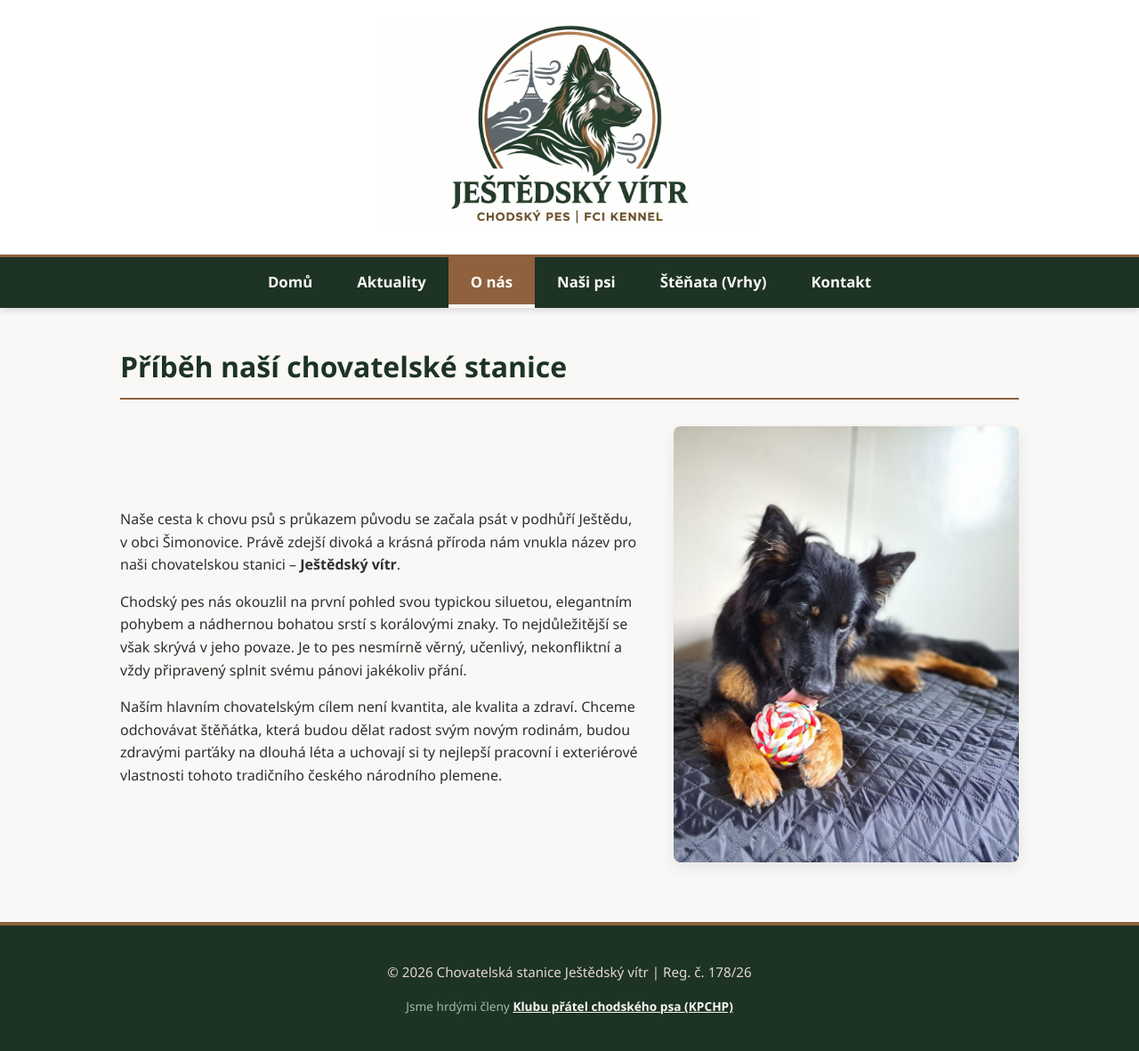
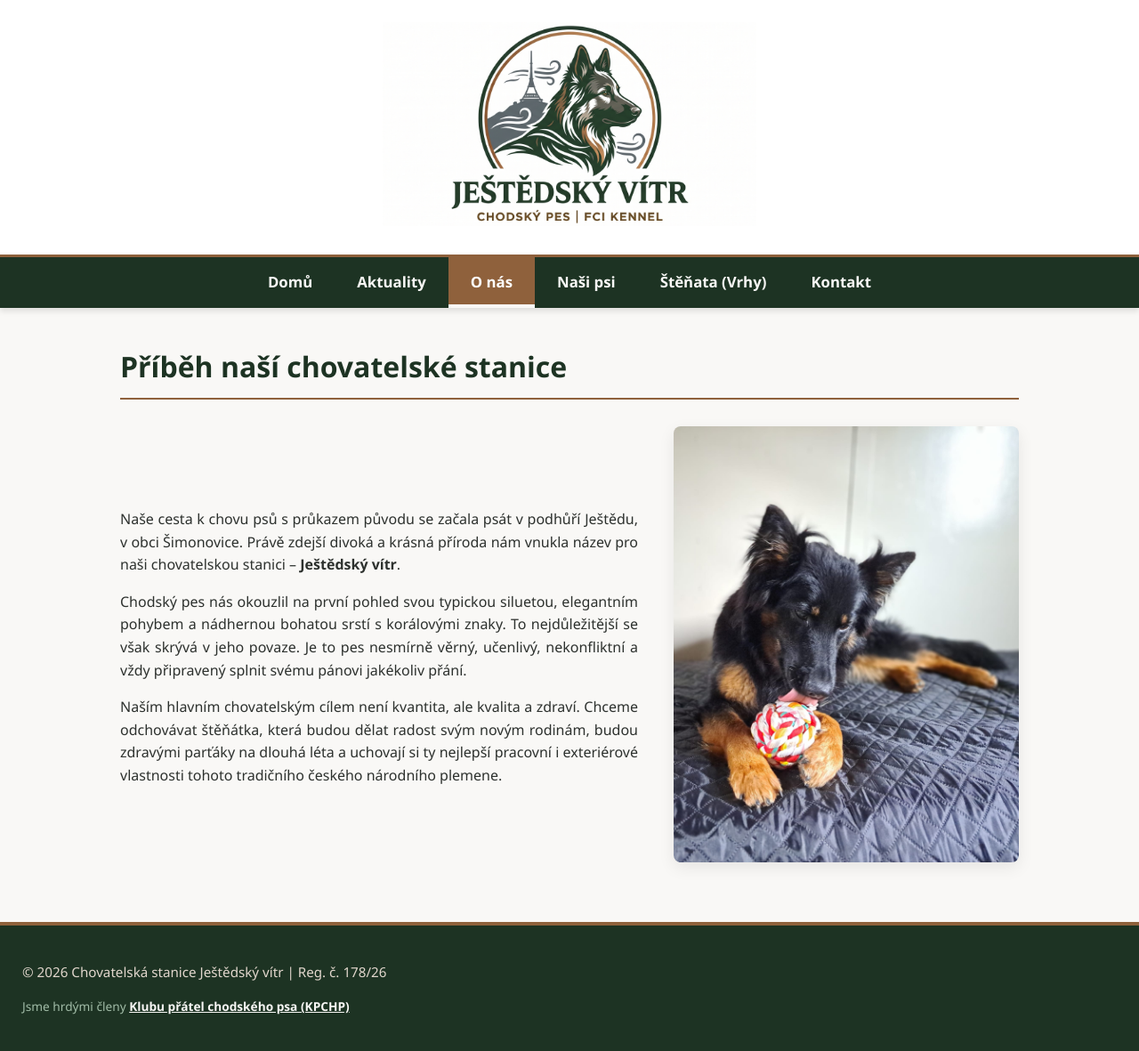
Before and after one commit to Ota-Vr/Jestedsky-vitr, a Jekyll site: the page built from o-nas.html, in a window 1280 px wide. Shown: the whole page at 89% size. Built offline with Jekyll 4.4.1, drawn with Linux system fonts in a browser that asks for light colours; a script that is not in the unit is left out.

Commit message:
zarovnání do bloku

```diff
--- a/_layouts/default.html
+++ b/_layouts/default.html
@@ -12,6 +12,13 @@
         /* =========================================
            1. ZÁKLADNÍ STYLY PRO CELÝ WEB
            ========================================= */
+        /* Zarovnání textů do bloku s inteligentním dělením slov */
+        p {
+            text-align: justify;
+            hyphens: auto;
+            -webkit-hyphens: auto; /* Pro iPhony a Safari */
+        }
+
         /* Zlaté pravidlo pro zalamování na mobilech */
         * {
             box-sizing: border-box;
```
